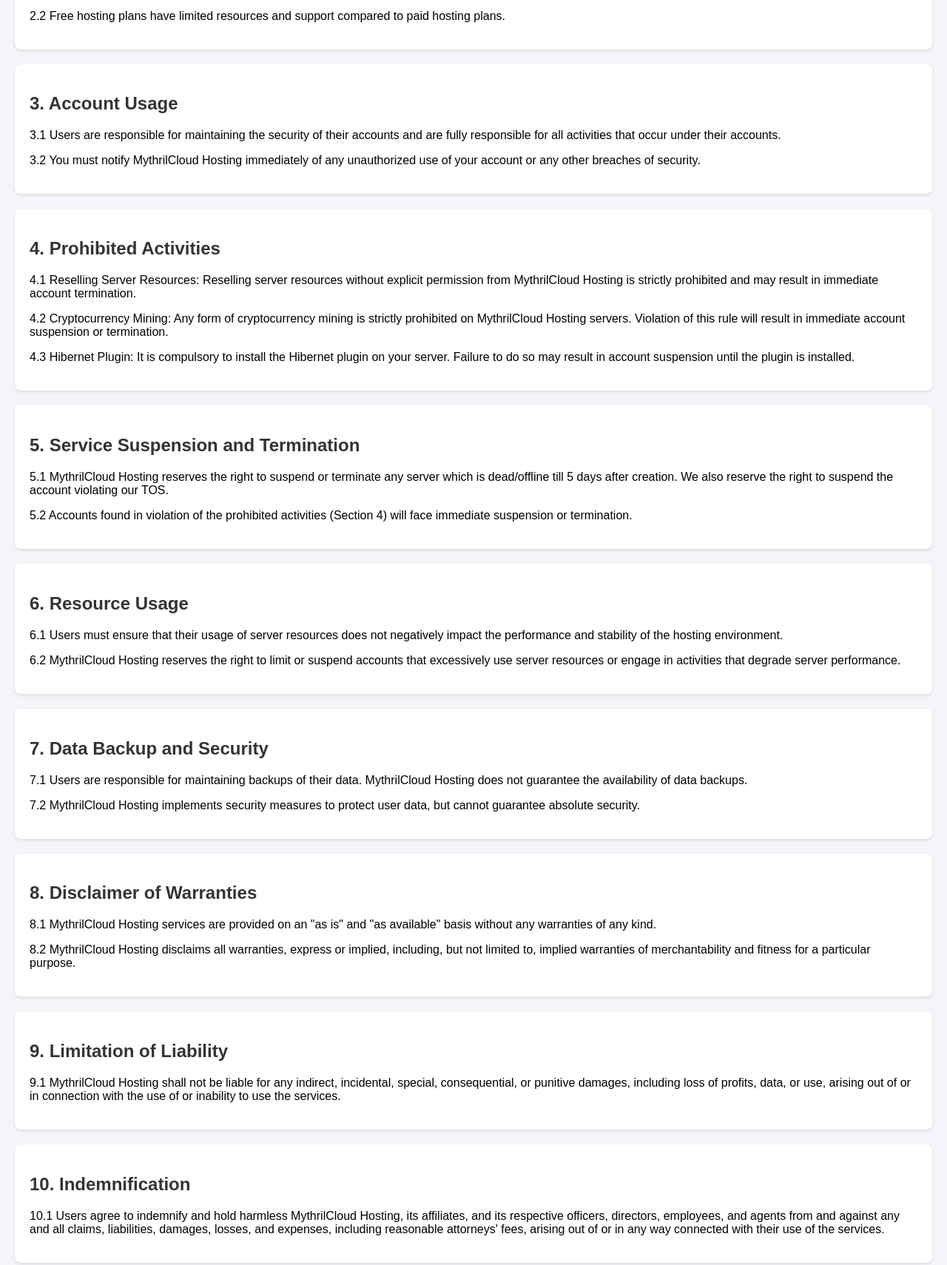
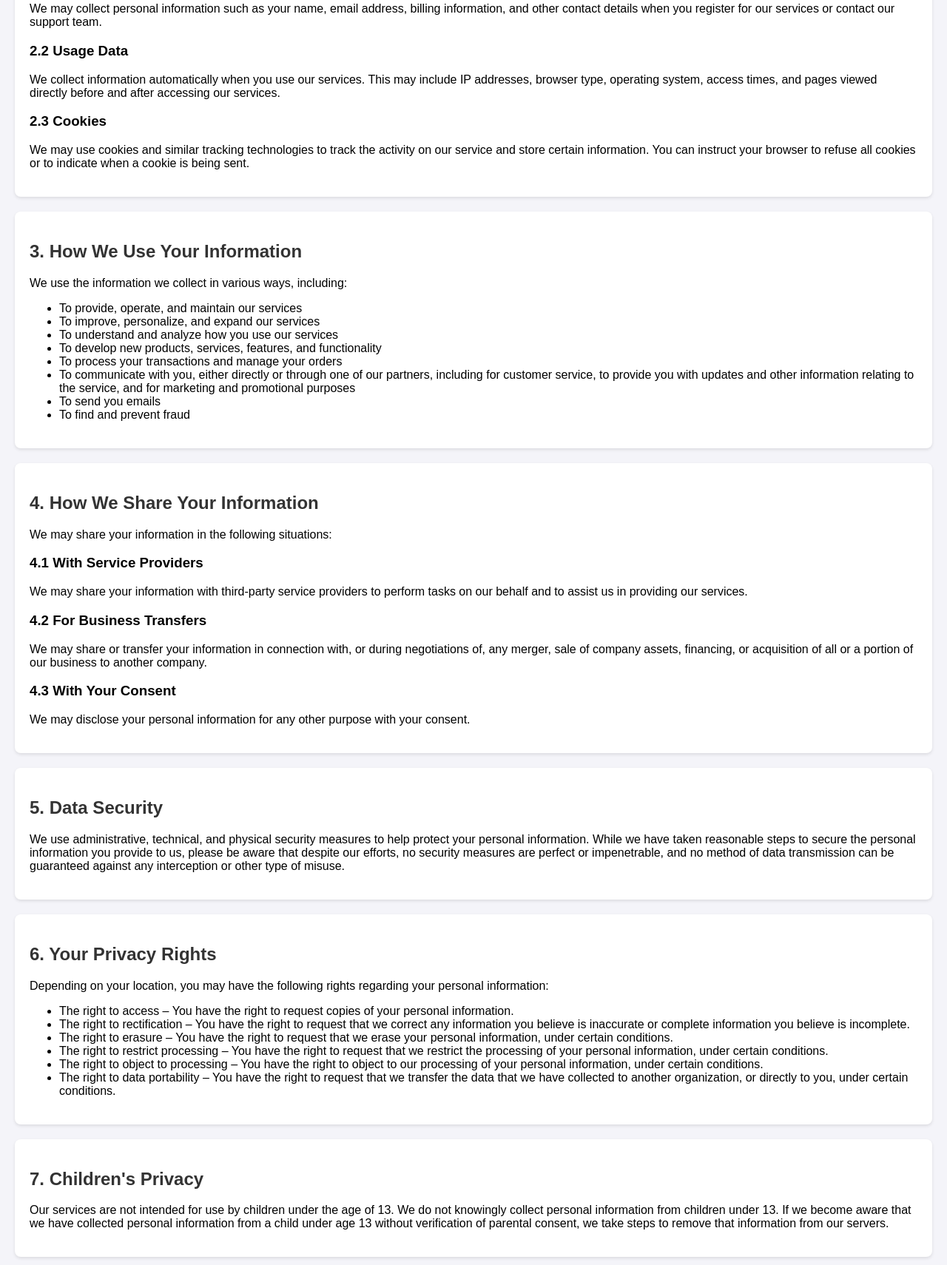
Before and after one commit to DeveloperVedang/TOS, a plain HTML site: page index.html in a window 1280 px wide. Shown: the part 511-2221 px from the top of the page at 74% size. Drawn offline with Linux system fonts and the light colour scheme.

Commit message:
Update index.html

```diff
--- a/index.html
+++ b/index.html
@@ -6,8 +6,8 @@ Here is the updated HTML code with "Primenodes" replaced by "MythrilCloud":
 <head>
     <meta charset="UTF-8">
     <meta name="viewport" content="width=device-width, initial-scale=1.0">
+    <title>MythrilCloud Hosting Privacy Policy</title>
     <link rel="shortcut icon" href="logo.png" type="image/x-icon">
-    <title>MythrilCloud Hosting Terms and Conditions</title>
     <style>
         body {
             font-family: Arial, sans-serif;
@@ -54,72 +54,79 @@ Here is the updated HTML code with "Primenodes" replaced by "MythrilCloud":
 </head>
 <body>
     <header>
-        <h1>MythrilCloud Hosting Terms and Conditions</h1>
+        <h1>MythrilCloud Hosting Privacy Policy</h1>
     </header>
     <main>
         <div class="button-container">
             <a href="https://discord.mythrilcloud.site" target="_blank">Discord</a>
             <a href="https://www.mythrilcloud.site" target="_blank">Website</a>
-            <a href="https://status.mythrilcloud.site" target="_blank">Uptime</a>
+            <a href="https://uptime.mythrilcloud.site" target="_blank">Uptime</a>
         </div>
         <section>
-            <h2>1. General Terms</h2>
-            <p>1.1 By using MythrilCloud Hosting services, you agree to comply with and be bound by the following terms and conditions.</p>
-            <p>1.2 MythrilCloud Hosting reserves the right to modify these terms at any time without prior notice.</p>
+            <h2>1. Introduction</h2>
+            <p>MythrilCloud Hosting is committed to protecting your privacy. This Privacy Policy explains how we collect, use, disclose, and safeguard your information when you use our hosting services, both free and paid.</p>
         </section>
         <section>
-            <h2>2. Free and Paid Hosting</h2>
-            <p>2.1 Both free and paid hosting services are subject to these terms and conditions.</p>
-            <p>2.2 Free hosting plans have limited resources and support compared to paid hosting plans.</p>
+            <h2>2. Information We Collect</h2>
+            <h3>2.1 Personal Information</h3>
+            <p>We may collect personal information such as your name, email address, billing information, and other contact details when you register for our services or contact our support team.</p>
+            <h3>2.2 Usage Data</h3>
+            <p>We collect information automatically when you use our services. This may include IP addresses, browser type, operating system, access times, and pages viewed directly before and after accessing our services.</p>
+            <h3>2.3 Cookies</h3>
+            <p>We may use cookies and similar tracking technologies to track the activity on our service and store certain information. You can instruct your browser to refuse all cookies or to indicate when a cookie is being sent.</p>
         </section>
         <section>
-            <h2>3. Account Usage</h2>
-            <p>3.1 Users are responsible for maintaining the security of their accounts and are fully responsible for all activities that occur under their accounts.</p>
-            <p>3.2 You must notify MythrilCloud Hosting immediately of any unauthorized use of your account or any other breaches of security.</p>
+            <h2>3. How We Use Your Information</h2>
+            <p>We use the information we collect in various ways, including:</p>
+            <ul>
+                <li>To provide, operate, and maintain our services</li>
+                <li>To improve, personalize, and expand our services</li>
+                <li>To understand and analyze how you use our services</li>
+                <li>To develop new products, services, features, and functionality</li>
+                <li>To process your transactions and manage your orders</li>
+                <li>To communicate with you, either directly or through one of our partners, including for customer service, to provide you with updates and other information relating to the service, and for marketing and promotional purposes</li>
+                <li>To send you emails</li>
+                <li>To find and prevent fraud</li>
+            </ul>
         </section>
         <section>
-            <h2>4. Prohibited Activities</h2>
-            <p>4.1 Reselling Server Resources: Reselling server resources without explicit permission from MythrilCloud Hosting is strictly prohibited and may result in immediate account termination.</p>
-            <p>4.2 Cryptocurrency Mining: Any form of cryptocurrency mining is strictly prohibited on MythrilCloud Hosting servers. Violation of this rule will result in immediate account suspension or termination.</p>
-            <p>4.3 Hibernet Plugin: It is compulsory to install the Hibernet plugin on your server. Failure to do so may result in account suspension until the plugin is installed.</p>
+            <h2>4. How We Share Your Information</h2>
+            <p>We may share your information in the following situations:</p>
+            <h3>4.1 With Service Providers</h3>
+            <p>We may share your information with third-party service providers to perform tasks on our behalf and to assist us in providing our services.</p>
+            <h3>4.2 For Business Transfers</h3>
+            <p>We may share or transfer your information in connection with, or during negotiations of, any merger, sale of company assets, financing, or acquisition of all or a portion of our business to another company.</p>
+            <h3>4.3 With Your Consent</h3>
+            <p>We may disclose your personal information for any other purpose with your consent.</p>
         </section>
         <section>
-            <h2>5. Service Suspension and Termination</h2>
-            <p>5.1 MythrilCloud Hosting reserves the right to suspend or terminate any server which is dead/offline till 5 days after creation. We also reserve the right to suspend the account violating our TOS.</p>
-            <p>5.2 Accounts found in violation of the prohibited activities (Section 4) will face immediate suspension or termination.</p>
+            <h2>5. Data Security</h2>
+            <p>We use administrative, technical, and physical security measures to help protect your personal information. While we have taken reasonable steps to secure the personal information you provide to us, please be aware that despite our efforts, no security measures are perfect or impenetrable, and no method of data transmission can be guaranteed against any interception or other type of misuse.</p>
         </section>
         <section>
-            <h2>6. Resource Usage</h2>
-            <p>6.1 Users must ensure that their usage of server resources does not negatively impact the performance and stability of the hosting environment.</p>
-            <p>6.2 MythrilCloud Hosting reserves the right to limit or suspend accounts that excessively use server resources or engage in activities that degrade server performance.</p>
+            <h2>6. Your Privacy Rights</h2>
+            <p>Depending on your location, you may have the following rights regarding your personal information:</p>
+            <ul>
+                <li>The right to access – You have the right to request copies of your personal information.</li>
+                <li>The right to rectification – You have the right to request that we correct any information you believe is inaccurate or complete information you believe is incomplete.</li>
+                <li>The right to erasure – You have the right to request that we erase your personal information, under certain conditions.</li>
+                <li>The right to restrict processing – You have the right to request that we restrict the processing of your personal information, under certain conditions.</li>
+                <li>The right to object to processing – You have the right to object to our processing of your personal information, under certain conditions.</li>
+                <li>The right to data portability – You have the right to request that we transfer the data that we have collected to another organization, or directly to you, under certain conditions.</li>
+            </ul>
         </section>
         <section>
-            <h2>7. Data Backup and Security</h2>
-            <p>7.1 Users are responsible for maintaining backups of their data. MythrilCloud Hosting does not guarantee the availability of data backups.</p>
-            <p>7.2 MythrilCloud Hosting implements security measures to protect user data, but cannot guarantee absolute security.</p>
+            <h2>7. Children's Privacy</h2>
+            <p>Our services are not intended for use by children under the age of 13. We do not knowingly collect personal information from children under 13. If we become aware that we have collected personal information from a child under age 13 without verification of parental consent, we take steps to remove that information from our servers.</p>
         </section>
         <section>
-            <h2>8. Disclaimer of Warranties</h2>
-            <p>8.1 MythrilCloud Hosting services are provided on an "as is" and "as available" basis without any warranties of any kind.</p>
-            <p>8.2 MythrilCloud Hosting disclaims all warranties, express or implied, including, but not limited to, implied warranties of merchantability and fitness for a particular purpose.</p>
+            <h2>8. Changes to This Privacy Policy</h2>
+            <p>We may update our Privacy Policy from time to time. We will notify you of any changes by posting the new Privacy Policy on this page. You are advised to review this Privacy Policy periodically for any changes. Changes to this Privacy Policy are effective when they are posted on this page.</p>
         </section>
         <section>
-            <h2>9. Limitation of Liability</h2>
-            <p>9.1 MythrilCloud Hosting shall not be liable for any indirect, incidental, special, consequential, or punitive damages, including loss of profits, data, or use, arising out of or in connection with the use of or inability to use the services.</p>
+            <h2>9. Contact Us</h2>
+            <p>If you have any questions about this Privacy Policy, please contact us at [support email].</p>
         </section>
-        <section>
-            <h2>10. Indemnification</h2>
-            <p>10.1 Users agree to indemnify and hold harmless MythrilCloud Hosting, its affiliates, and its respective officers, directors, employees, and agents from and against any and all claims, liabilities, damages, losses, and expenses, including reasonable attorneys' fees, arising out of or in any way connected with their use of the services.</p>
-        </section>
-        <section>
-            <h2>11. Governing Law</h2>
-            <p>11.1 These terms and conditions shall be governed by and construed in accordance with the laws of the jurisdiction in which MythrilCloud Hosting operates, without regard to its conflict of law principles.</p>
-        </section>
-        <section>
-            <h2>12. Contact Information</h2>
-            <p>12.1 For any questions or concerns regarding these terms and conditions, please contact MythrilCloud Hosting support at [support email].</p>
-        </section>
-
     </main>
 </body>
 </html>
```
